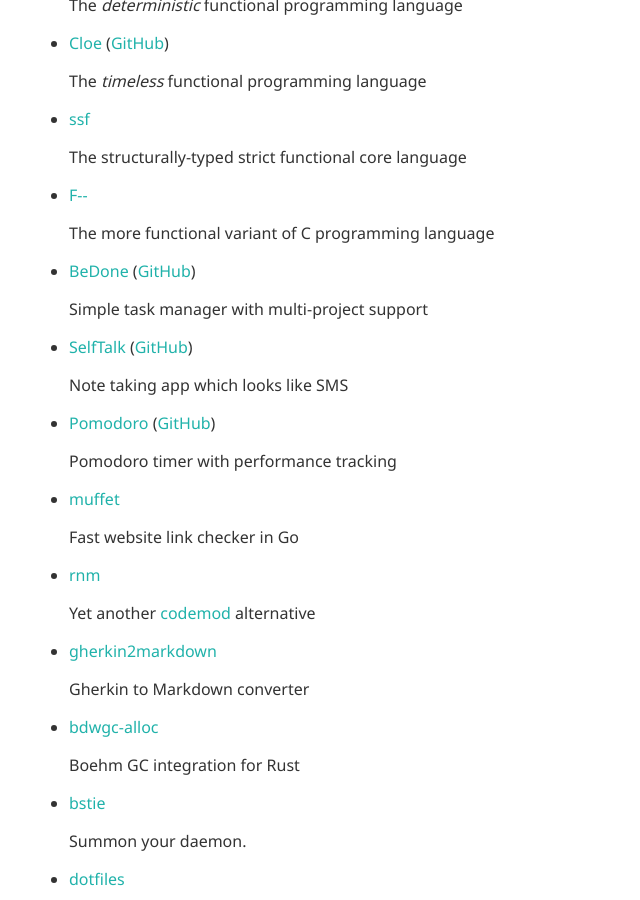
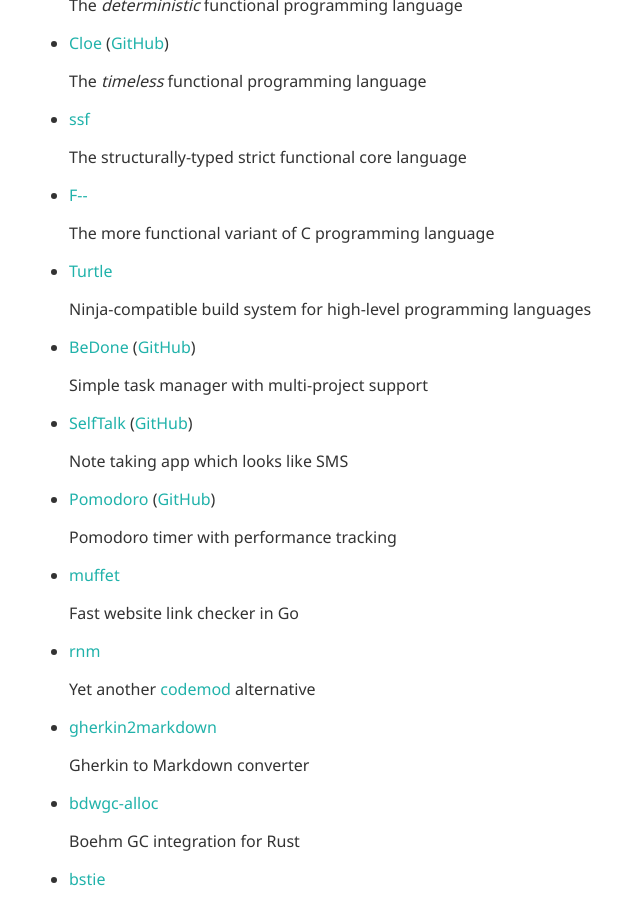
Before and after one commit to raviqqe/raviqqe.github.io, a Jekyll site: the page built from index.md, in a window 1280 px wide and 900 px high, scrolled down 358 px. Shown: the whole window, without its empty margins (211-851 px from the left). Built offline with Jekyll 4.4.1, drawn with Linux system fonts in a browser that asks for light colours; our own code applies the rules of GitHub Pages for plain Markdown files.

Commit message:
Add turtle

```diff
--- a/index.md
+++ b/index.md
@@ -29,6 +29,10 @@ It is a software engineer.
 - [F\-\-](https://github.com/raviqqe/fmm)
 
   The more functional variant of C programming language
+
+- [Turtle](https://github.com/raviqqe/turtle-build)
+
+  Ninja-compatible build system for high-level programming languages
 
 - [BeDone](https://tasks.code2d.org) ([GitHub](https://github.com/raviqqe/tasks))
 
```
